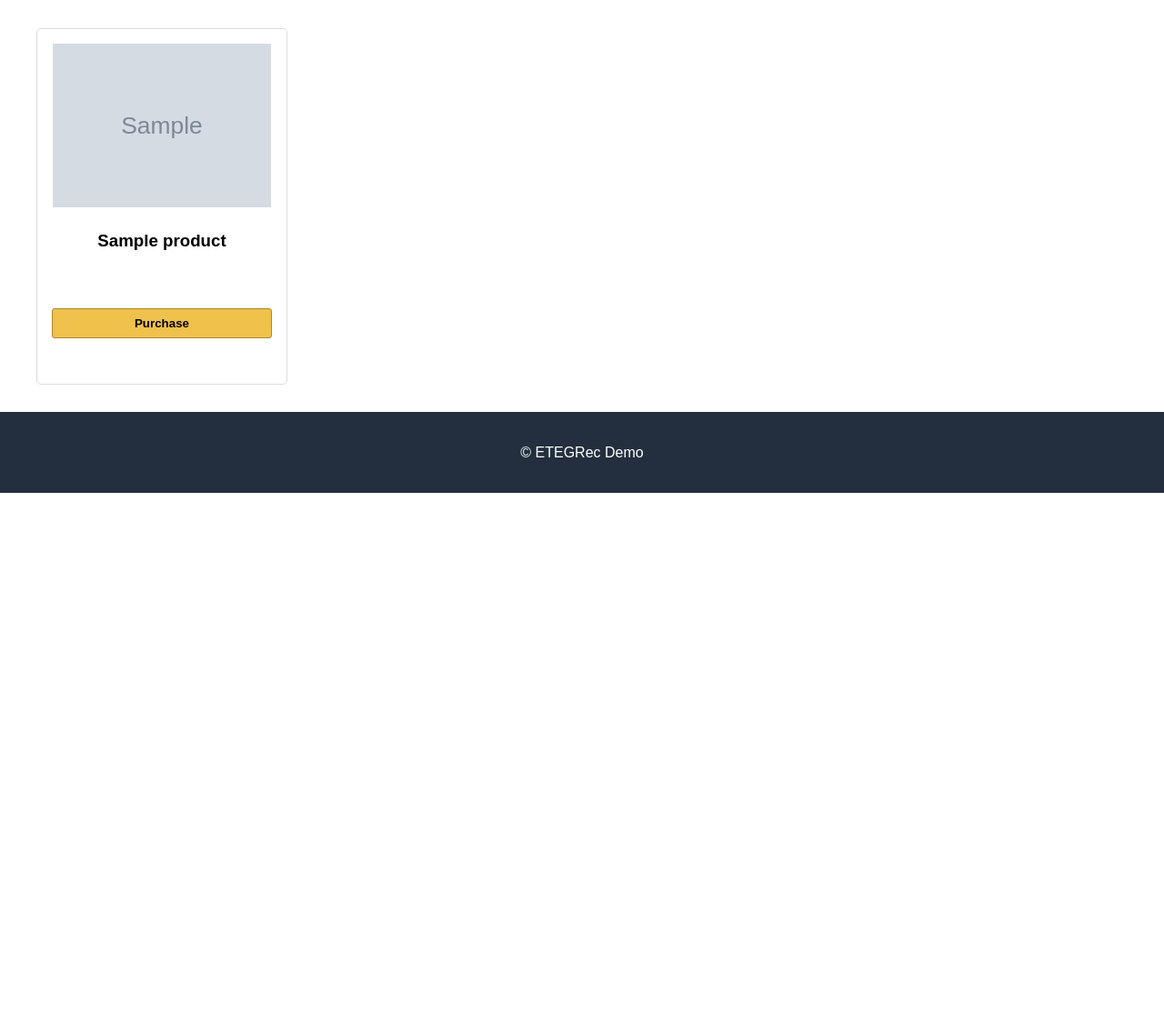
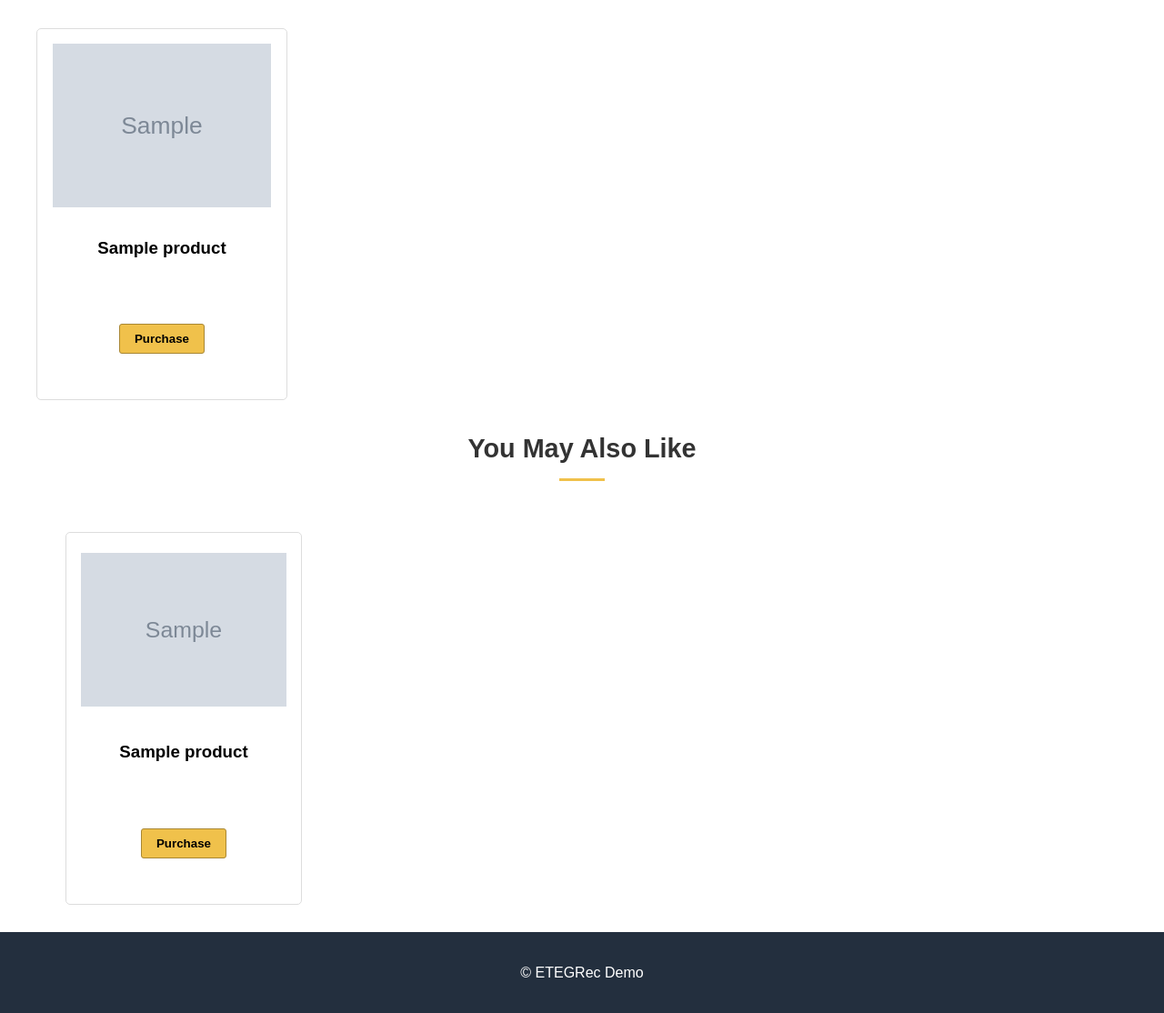
Before and after one commit to ccmoony/DM_Project, a Flask app: template demo/templates/index.html in a window 1280 px wide. Shown: the part 127-1241 px from the top of the page at 91% size. Before the commit the page ends 669 px from the top, so only its background shows below. Run offline with Flask 3, Linux system fonts and the light colour scheme; the template is opened without the code that fills it: most values are stand-ins (such as "Sample title", 1, 10 or a date in 2020); grey boxes marked "Sample" are stand-in pictures; data that the repository does not hold is empty; parts of the project's set-up code (start-up, migrations or seed data) failed here and were passed over.

Commit message:
Update details

```diff
--- a/demo/app.py
+++ b/demo/app.py
@@ -151,6 +151,16 @@ def recommendation_worker():
 recommendation_thread = threading.Thread(target=recommendation_worker, daemon=True)
 recommendation_thread.start()
 
+def get_random_recommendations(products, num_items=4, exclude_ids=None):
+    """Get random recommendations excluding certain product IDs."""
+    if exclude_ids is None:
+        exclude_ids = set()
+    else:
+        exclude_ids = set(exclude_ids)
+
+    available_products = [p for p in products if p['id'] not in exclude_ids]
+    return random.sample(available_products, min(num_items, len(available_products)))
+
 @app.route('/')
 def index():
     global recommendation_result, recommendation_in_progress, predicted_interests
@@ -173,7 +183,27 @@ def index():
         displayed_products = random.sample(products, min(8, len(products)))
         predicted_interests = None
 
-    return render_template('index.html', products=displayed_products, predicted_interests=predicted_interests)
+    # Get random recommendations excluding the displayed products
+    exclude_ids = [p['id'] for p in displayed_products]
+    random_recommendations = get_random_recommendations(products, exclude_ids=exclude_ids)
+
+    return render_template('index.html',
+                         products=displayed_products,
+                         random_recommendations=random_recommendations,
+                         predicted_interests=predicted_interests)
+
+@app.route('/product/<product_id>')
+def product_detail(product_id):
+    products = load_products()
+    product = next((p for p in products if p['id'] == product_id), None)
+    if product is None:
+        return redirect(url_for('index'))
+
+    # 将description列表转换为空格连接的字符串
+    if 'description' in product and isinstance(product['description'], list):
+        product['description'] = ' '.join(product['description'])
+
+    return render_template('product_detail.html', product=product)
 
 @app.route('/purchase', methods=['POST'])
 @init_purchases
@@ -181,12 +211,23 @@ def purchase():
     product_id = request.form.get('product_id')
     product_name = request.form.get('product_name')
     product_image = request.form.get('product_image')
+    product_description = request.form.get('product_description')
+
+    # 如果description是字符串形式的列表，将其转换为空格连接的字符串
+    if product_description and product_description.startswith('[') and product_description.endswith(']'):
+        try:
+            description_list = json.loads(product_description)
+            if isinstance(description_list, list):
+                product_description = ' '.join(description_list)
+        except json.JSONDecodeError:
+            pass  # 如果解析失败，保持原样
 
     # Add to purchase history
     session['purchases'].append({
         'id': product_id,
         'name': product_name,
         'image': product_image,
+        'description': product_description,
         'date': datetime.now().strftime("%Y-%m-%d %H:%M:%S")
     })
 
--- a/demo/static/styles.css
+++ b/demo/static/styles.css
@@ -66,6 +66,23 @@ nav a:hover {
     min-height: 4.2em;
     margin: 0.5rem 0;
     line-height: 1.4;
+}
+
+.product-description {
+    font-size: 0.9em;
+    color: #666;
+    margin: 0.5rem 0;
+    display: -webkit-box;
+    -webkit-line-clamp: 3;
+    -webkit-box-orient: vertical;
+    overflow: hidden;
+    text-overflow: ellipsis;
+    line-height: 1.4;
+}
+
+.product-card:hover .product-description {
+    -webkit-line-clamp: unset;
+    max-height: none;
 }
 
 .purchase-btn {
@@ -198,3 +215,26 @@ footer {
     transform: translateY(-2px);
     background-color: #dee2e6;
 }
+
+.random-recommendations {
+    max-width: 1200px;
+    margin: 2rem auto;
+    padding: 0 2rem;
+}
+
+.random-recommendations h2 {
+    color: #333;
+    margin-bottom: 1.5rem;
+    font-size: 1.8em;
+    text-align: center;
+    position: relative;
+}
+
+.random-recommendations h2:after {
+    content: '';
+    display: block;
+    width: 50px;
+    height: 3px;
+    background: #f0c14b;
+    margin: 10px auto;
+}
--- a/demo/templates/index.html
+++ b/demo/templates/index.html
@@ -10,17 +10,74 @@
     <div class="products-container">
         {% for product in products %}
         <div class="product-card">
+            <a href="{{ url_for('product_detail', product_id=product.id) }}" class="product-link">
                 <img src="{{ product.image }}" alt="{{ product.name }}">
                 <h3>{{ product.name }}</h3>
+            </a>
+            <div class="button-group">
                 <form action="{{ url_for('purchase') }}" method="post">
                     <input type="hidden" name="product_id" value="{{ product.id }}">
                     <input type="hidden" name="product_name" value="{{ product.name }}">
                     <input type="hidden" name="product_image" value="{{ product.image }}">
+                    <input type="hidden" name="product_description" value="{{ product.description }}">
                     <button type="submit" class="purchase-btn">Purchase</button>
                 </form>
             </div>
+        </div>
         {% endfor %}
     </div>
+
+    {% if random_recommendations %}
+    <div class="random-recommendations">
+        <h2>You May Also Like</h2>
+        <div class="products-container">
+            {% for product in random_recommendations %}
+            <div class="product-card">
+                <a href="{{ url_for('product_detail', product_id=product.id) }}" class="product-link">
+                    <img src="{{ product.image }}" alt="{{ product.name }}">
+                    <h3>{{ product.name }}</h3>
+                </a>
+                <div class="button-group">
+                    <form action="{{ url_for('purchase') }}" method="post">
+                        <input type="hidden" name="product_id" value="{{ product.id }}">
+                        <input type="hidden" name="product_name" value="{{ product.name }}">
+                        <input type="hidden" name="product_image" value="{{ product.image }}">
+                        <input type="hidden" name="product_description" value="{{ product.description }}">
+                        <button type="submit" class="purchase-btn">Purchase</button>
+                    </form>
+                </div>
+            </div>
+            {% endfor %}
+        </div>
+    </div>
+    {% endif %}
+
+    <style>
+    .product-link {
+        text-decoration: none;
+        color: inherit;
+        cursor: pointer;
+        display: block;
+    }
+
+    .product-link:hover {
+        opacity: 0.9;
+    }
+
+    .product-link img {
+        transition: transform 0.2s ease;
+    }
+
+    .product-link:hover img {
+        transform: scale(1.03);
+    }
+
+    .button-group {
+        display: flex;
+        justify-content: center;
+        margin-top: 10px;
+    }
+    </style>
 
     <script>
         document.addEventListener('DOMContentLoaded', function() {
```
Also changed, not shown: demo/templates/product_detail.html (added, +68 -0 lines). Lines whose indentation alone changed are shown as unchanged.
